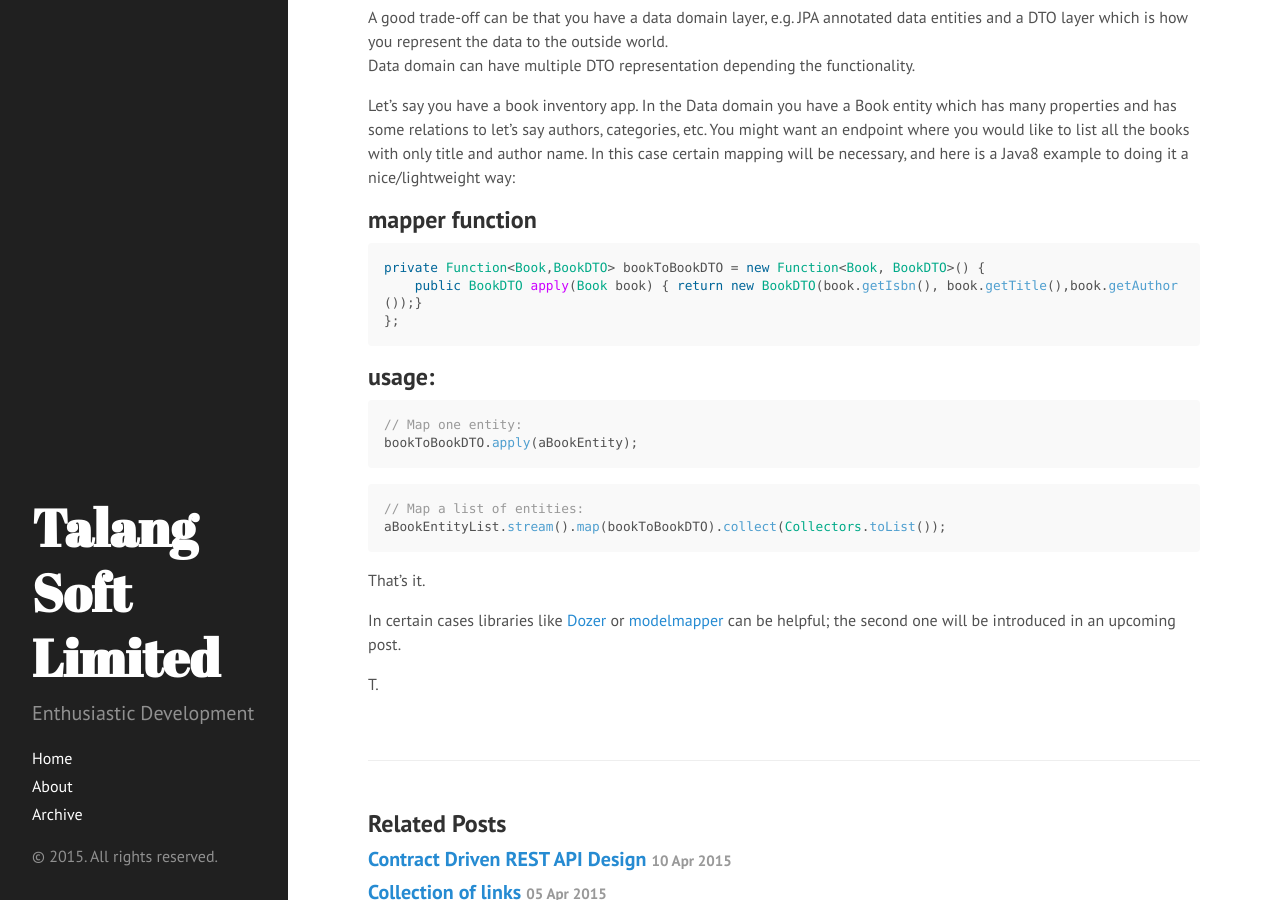
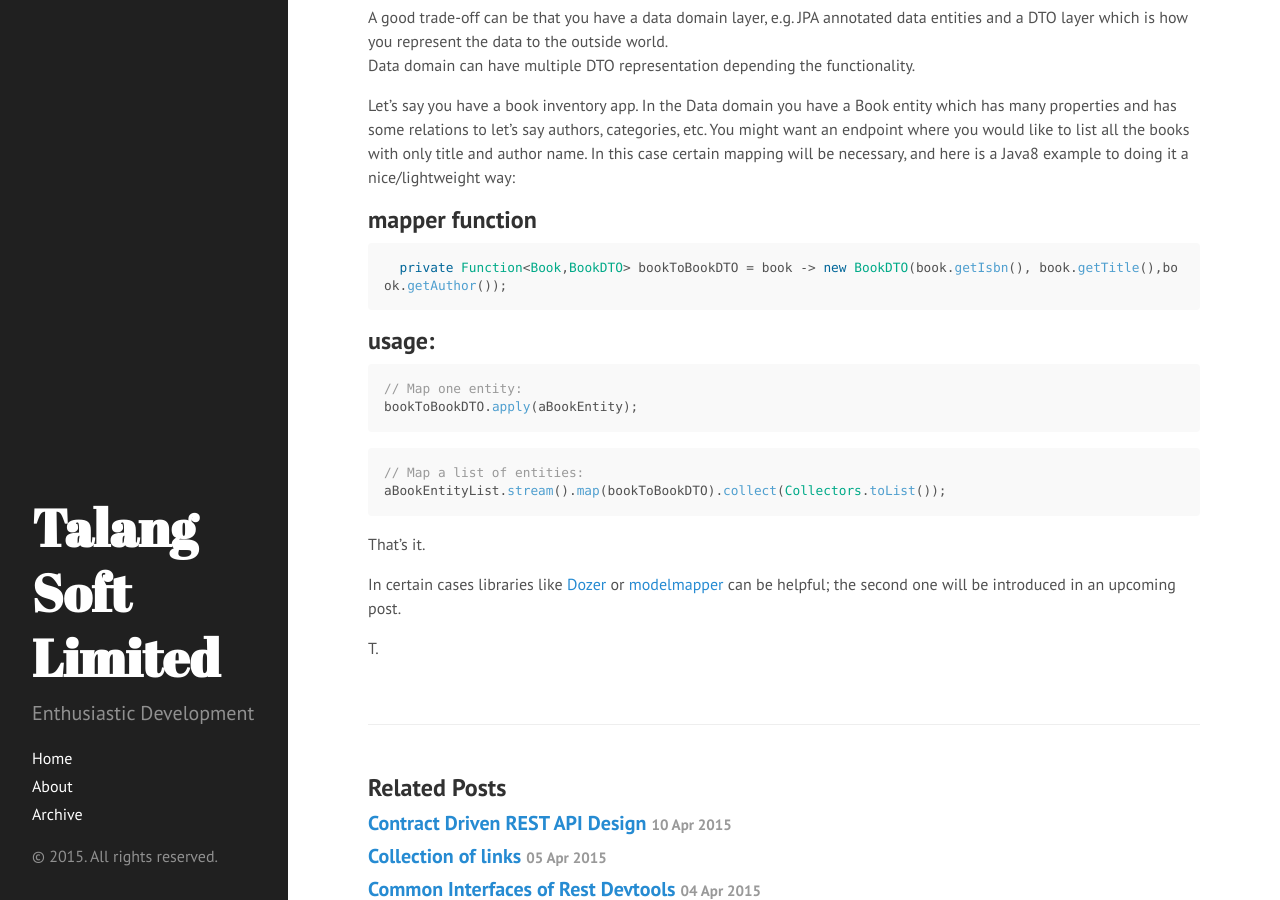
Before and after one commit to timeamolnar/tamaslang.github.io, a Jekyll site: the page built from _posts/2015-02-19-model-mapping-with_java8.md, in a window 1280 px wide and 900 px high, scrolled down 1372 px. Built offline with Jekyll 4.4.1, drawn with Linux system fonts in a browser that asks for light colours; Markdown is read by kramdown in place of the engine named in the settings; comment, search, counter and statistics services are not loaded.

Commit message:
simplify converter function

````diff
--- a/_posts/2015-02-19-model-mapping-with_java8.md
+++ b/_posts/2015-02-19-model-mapping-with_java8.md
@@ -22,9 +22,7 @@ In this case certain mapping will be necessary, and here is a Java8 example to d
 
 ## mapper function
 ```java
-private Function<Book,BookDTO> bookToBookDTO = new Function<Book, BookDTO>() {
-    public BookDTO apply(Book book) { return new BookDTO(book.getIsbn(), book.getTitle(),book.getAuthor());}
-};
+  private Function<Book,BookDTO> bookToBookDTO = book -> new BookDTO(book.getIsbn(), book.getTitle(),book.getAuthor());
 ```
 
 ## usage:
````
